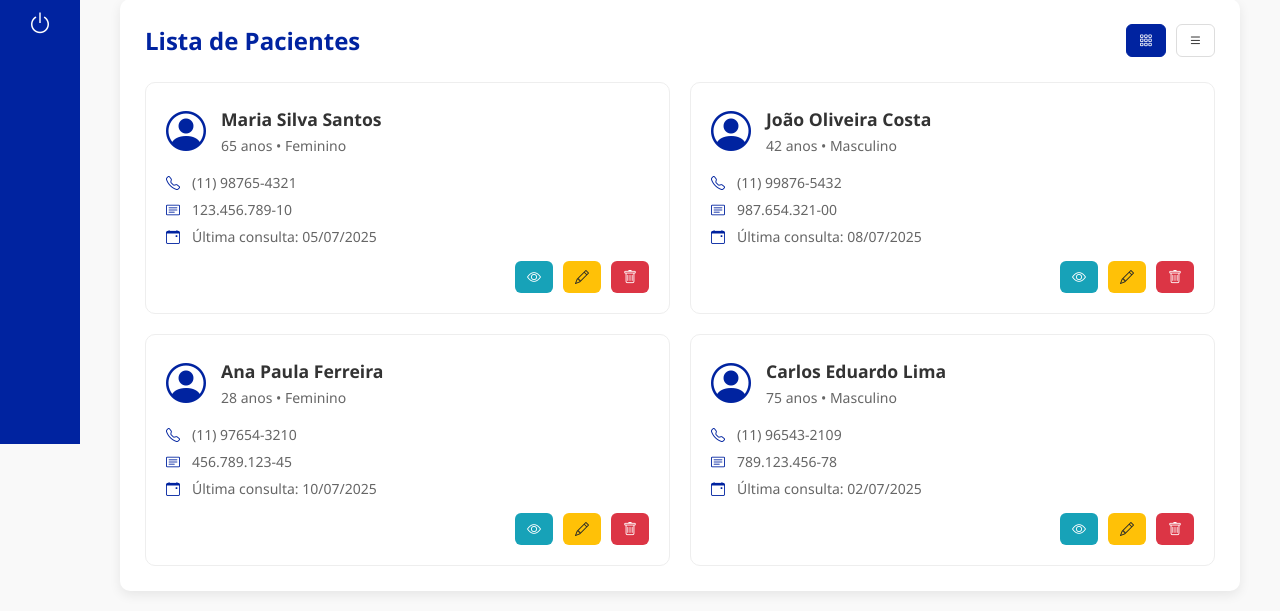
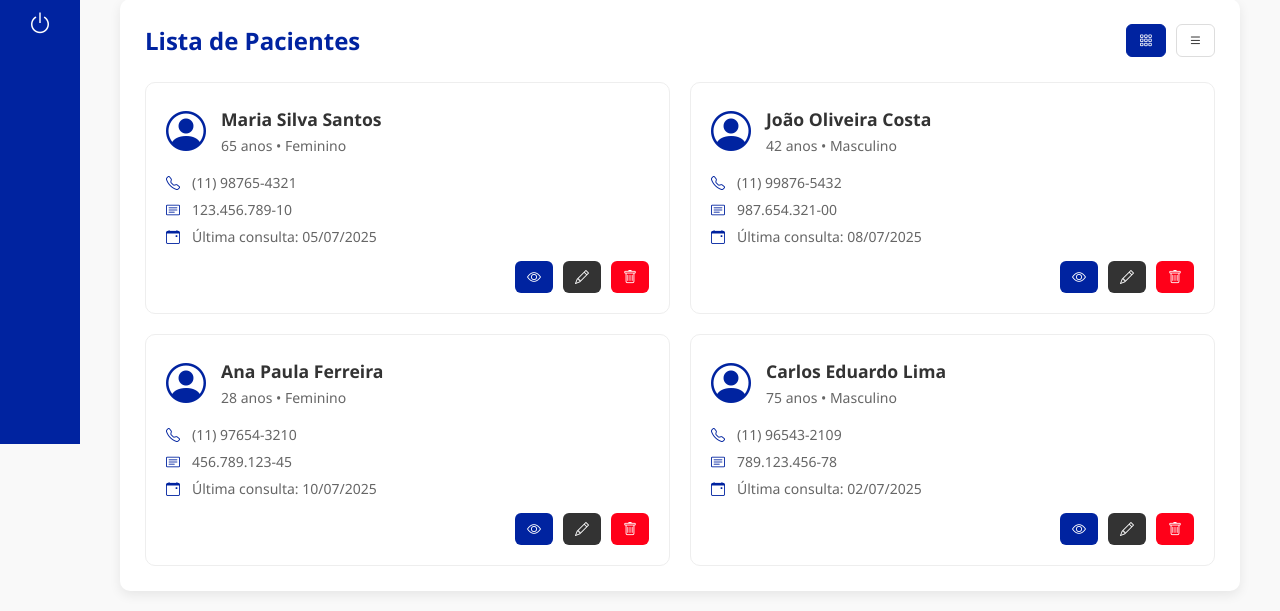
Before and after one commit to esthernascimento/dashboard-prontuario, a PHP site: page /pacientes.php in a window 1280 px wide. Shown: the part 376-987 px from the top of the page. Run offline with PHP 8.4, Linux system fonts and the light colour scheme.

Commit message:
alteração de cores

```diff
--- a/css/pacientes.css
+++ b/css/pacientes.css
@@ -238,30 +238,30 @@
   }
 
   .btn-view {
-    background-color: #17a2b8;
+    background-color: #0023A0;
     color: white;
   }
 
   .btn-view:hover {
-    background-color: #138496;
+    background-color: #000b35;
   }
 
   .btn-edit {
-    background-color: #ffc107;
-    color: #212529;
+    background-color: #333;
+    color: #fff;
   }
 
   .btn-edit:hover {
-    background-color: #e0a800;
+    background-color: #5d5b55;
   }
 
   .btn-delete {
-    background-color: #dc3545;
+    background-color: #ff0019;
     color: white;
   }
 
   .btn-delete:hover {
-    background-color: #c82333;
+    background-color: #79000c;
   }
 
   /* Visualização em tabela */
```
Also changed, not shown: cadastro.html (+6 -4 lines), ajuda.php (indentation only).
